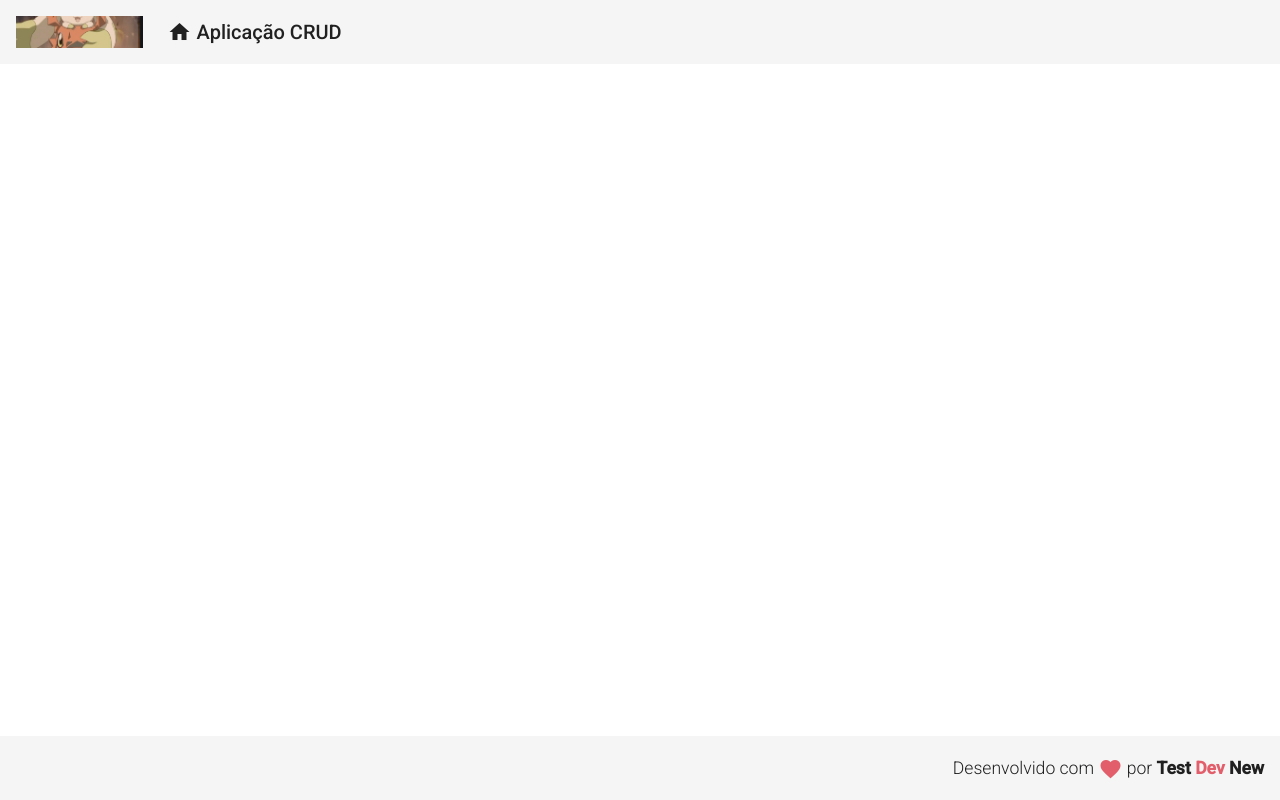
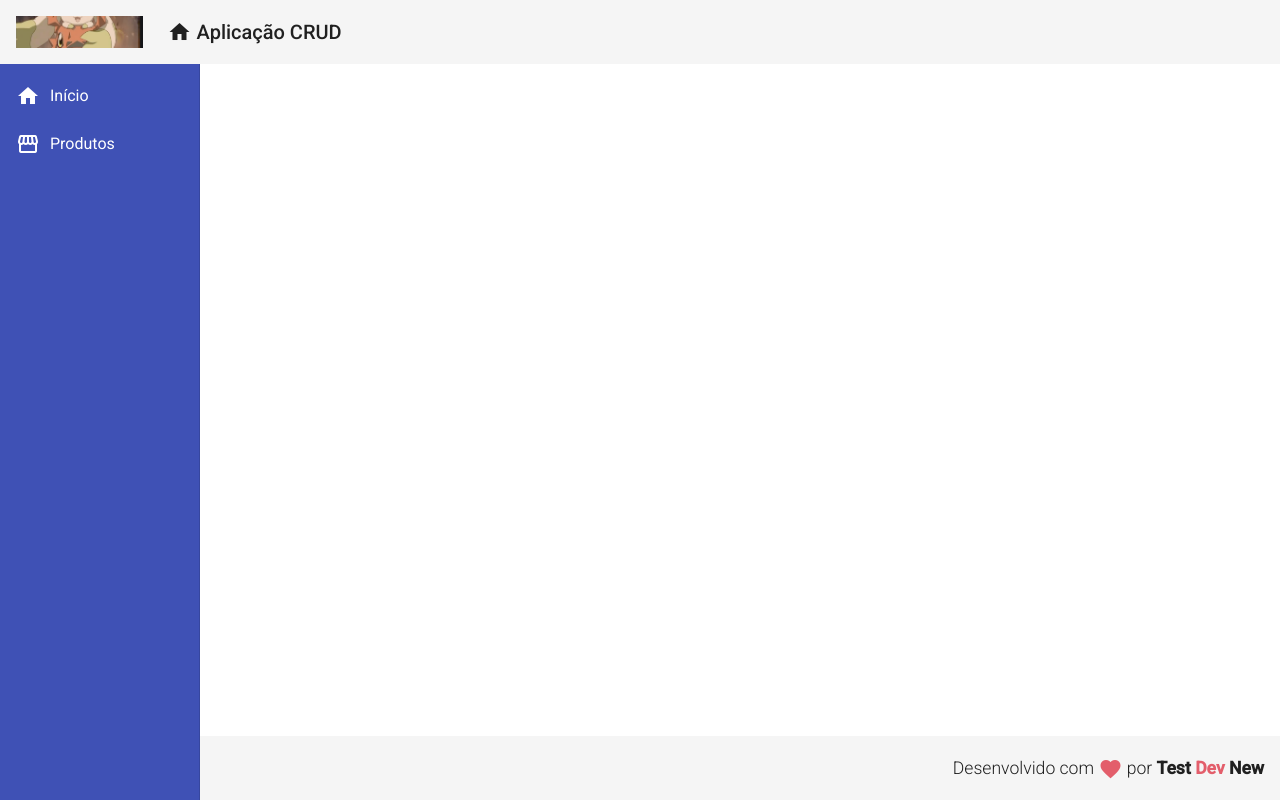
Before and after one commit to henriquemj/angular_cod, an Angular app in the folder crud/frontend/: page / in a window 1280 px wide. Built offline with nearby package versions, Linux system fonts and the light colour scheme.

Commit message:
add component nav component

```diff
--- a/crud/frontend/src/app/app.component.html
+++ b/crud/frontend/src/app/app.component.html
@@ -1,2 +1,3 @@
 <app-header></app-header>
+<app-nav></app-nav>
 <app-footer></app-footer>
--- /dev/null
+++ b/crud/frontend/src/app/components/template/nav/nav.component.css
@@ -0,0 +1,12 @@
+.sidenav {
+    background-color: #3F51B5;
+    width: 200px;
+}
+
+.sidenav a {
+    color: #fff;
+}
+
+.sidenav i {
+    padding-right: 10px;
+}
--- /dev/null
+++ b/crud/frontend/src/app/components/template/nav/nav.component.html
@@ -0,0 +1,19 @@
+<mat-sidenav-container class="container">
+    <mat-sidenav class="sidenav" mode="side" opened
+    fixedInViewport="true" fixedTopGap="64">
+        <mat-nav-list class="nav-list">
+            <a mat-list-item>
+                <i class="material-icons">
+                    home
+                </i>
+                Início
+            </a>
+            <a mat-list-item>
+                <i class="material-icons">
+                    storefront
+                </i>
+                Produtos
+            </a>
+        </mat-nav-list>
+    </mat-sidenav>
+</mat-sidenav-container>
--- /dev/null
+++ b/crud/frontend/src/app/components/template/nav/nav.component.ts
@@ -0,0 +1,15 @@
+import { Component, OnInit } from '@angular/core';
+
+@Component({
+  selector: 'app-nav',
+  templateUrl: './nav.component.html',
+  styleUrls: ['./nav.component.css']
+})
+export class NavComponent implements OnInit {
+
+  constructor() { }
+
+  ngOnInit(): void {
+  }
+
+}
```
Also changed, not shown: crud/frontend/src/app/app.module.ts (+8 -2 lines).
